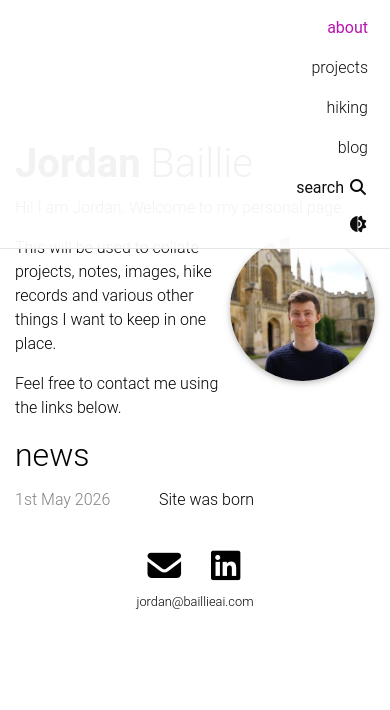
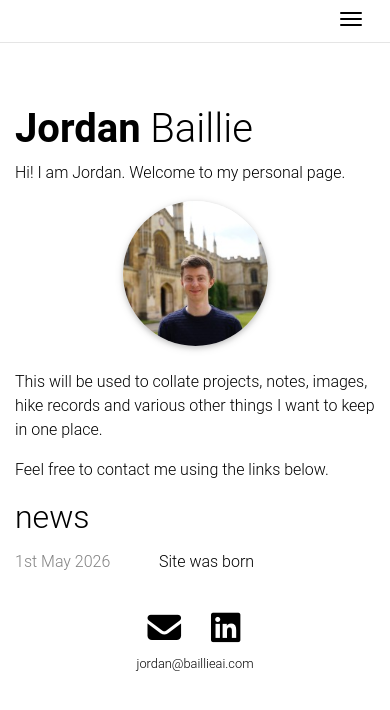
Before and after one commit to jbaillieuk/baillieai.com, a Jekyll site: the page built from index.html, in a window 390 px wide. Shown: the top 710 px of the page. Built offline with Jekyll 4.4.1, drawn with Linux system fonts in a browser that asks for light colours.

Commit message:
Fix mobile navigation header

```diff
--- a/_layouts/default.html
+++ b/_layouts/default.html
@@ -25,7 +25,19 @@
             <span class="font-weight-bold">Jordan</span> Baillie
           </a>
         {% endunless %}
-        <div class="navbar-collapse text-right">
+        <button
+          id="navbar-toggler"
+          class="navbar-toggler collapsed ml-auto"
+          type="button"
+          aria-controls="navbar-nav"
+          aria-expanded="false"
+          aria-label="Toggle navigation"
+        >
+          <span class="icon-bar top-bar"></span>
+          <span class="icon-bar middle-bar"></span>
+          <span class="icon-bar bottom-bar"></span>
+        </button>
+        <div id="navbar-nav" class="collapse navbar-collapse text-right">
           <ul class="navbar-nav ml-auto flex-nowrap">
             <li class="nav-item {% if page.url == '/' %}active{% endif %}">
               <a class="nav-link" href="{{ '/' | relative_url }}">about</a>
--- a/assets/css/site.css
+++ b/assets/css/site.css
@@ -181,17 +181,31 @@
 }
 
 @media (max-width: 576px) {
-  .navbar .navbar-nav {
-    flex-wrap: wrap;
-    justify-content: flex-end;
+  .navbar {
+    opacity: 1;
   }
 
   body.fixed-top-nav {
-    padding-top: 92px;
+    padding-top: 57px;
+  }
+
+  .navbar .navbar-collapse {
+    margin-top: 0.5rem;
+  }
+
+  .navbar .navbar-nav {
+    align-items: flex-end;
+    gap: 0.15rem;
+  }
+
+  .navbar .nav-link,
+  #search-toggle .nav-link {
+    display: inline-block;
+    padding: 0.35rem 0;
   }
 
   .post .profile {
-    float: none;
+    float: none !important;
     width: 145px;
     min-width: 145px;
     margin: 0 auto 1.5rem;
--- a/assets/js/site-search.js
+++ b/assets/js/site-search.js
@@ -1,3 +1,17 @@
+(function () {
+  var navToggle = document.getElementById("navbar-toggler");
+  var nav = document.getElementById("navbar-nav");
+
+  if (navToggle && nav) {
+    navToggle.addEventListener("click", function () {
+      var expanded = navToggle.getAttribute("aria-expanded") === "true";
+      navToggle.setAttribute("aria-expanded", String(!expanded));
+      navToggle.classList.toggle("collapsed", expanded);
+      nav.classList.toggle("show", !expanded);
+    });
+  }
+})();
+
 (function () {
   var modal = document.getElementById("search-modal");
   var toggle = document.getElementById("search-toggle");
```
